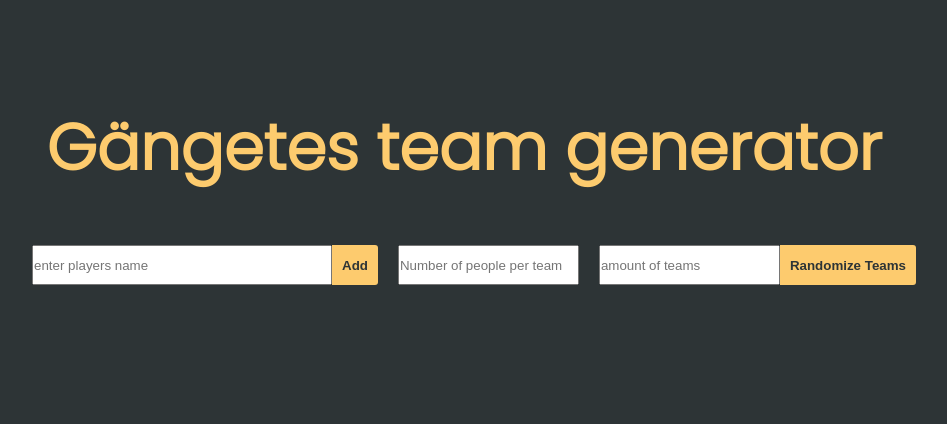
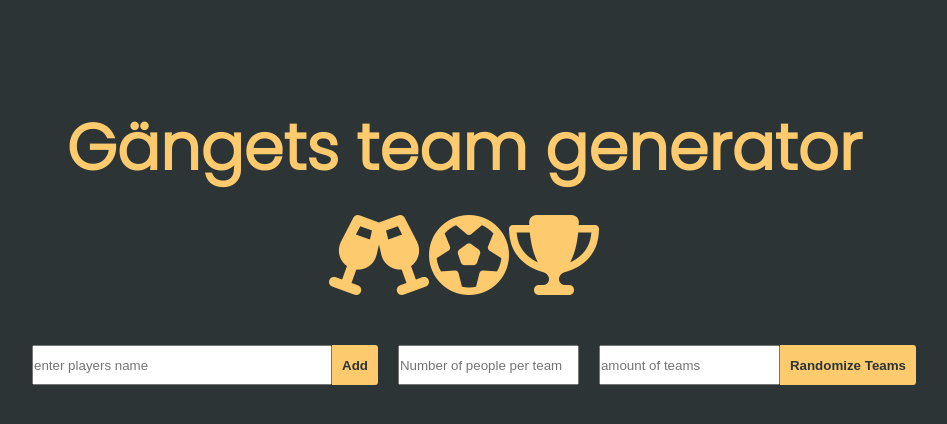
Before and after one commit to LinusZachrisson/Random-team-generator, a plain HTML site: page index.html in a window 1280 px wide. Shown: the whole page, without its empty margins (176-1123 px from the left). Drawn offline with Linux system fonts and the light colour scheme.

Commit message:
adding icons

```diff
--- a/index.html
+++ b/index.html
@@ -8,10 +8,14 @@
     <title>Random Team Generator</title>
     <link rel="stylesheet" href="style.css">
     <link href="https://fonts.googleapis.com/css2?family=Poppins:wght@300&display=swap" rel="stylesheet">
+    <script src="https://kit.fontawesome.com/9c302283a2.js" crossorigin="anonymous"></script>
 </head>
 
 <body>
-    <h1>Gängetes team generator</h1>
+    <h1>Gängets team generator</h1>
+    <div class="icons"><i class="fas fa-glass-cheers fa-5x"></i><i class="far fa-futbol fa-5x"></i><i
+            class="fas fa-trophy fa-5x"></i>
+    </div>
     <div class="container">
         <input type="text" id="nameInput" placeholder="enter players name" class="player-input"> <button
             id="saveBtn">Add</button>
--- a/style.css
+++ b/style.css
@@ -14,6 +14,12 @@ h1 {
   font-size: 4rem;
   margin-top: 100px;
   color: #fdcb6e;
+}
+
+.icons {
+  text-align: center;
+  color: #fdcb6e;
+  margin-top: 20px;
 }
 
 .container {
```
